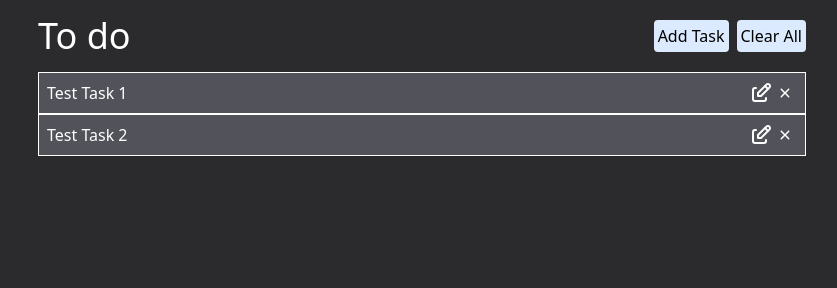
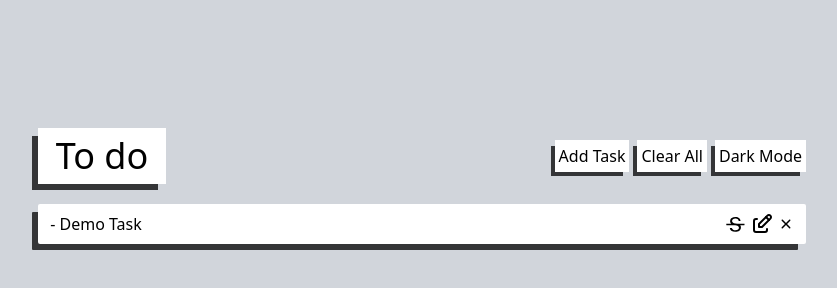
Before and after one commit to Christopher-Lamb/todo-list, a Gatsby site: page / in a window 1280 px wide. Shown: the whole page, without its empty margins (218-1055 px from the left). Built offline with nearby package versions, Linux system fonts and the light colour scheme; Gatsby itself is replaced by a stand-in of ours.

Commit message:
Dark and Light Mode and Completed Strikethrough

```diff
--- a/src/components/Button.jsx
+++ b/src/components/Button.jsx
@@ -1,8 +1,18 @@
 import React from "react";
+import { useDarkMode } from "../context/DarkModeContext";
 
-export default function Button({ children, onClick = () => {}, className }) {
+const ButtonStyle = (darkMode) => ({
+  background: darkMode ? "#4b5563" : "white",
+  color: darkMode ? "white" : "black",
+  boxShadow: darkMode ? "" : "-5px 5px 0px -1px rgba(0,0,0,0.75)",
+  borderRadius: darkMode ? "0.25rem" : "",
+  outline: darkMode ? "1px solid #9ca3af" : "",
+});
+
+export default function Button({ children, onClick = () => {}, className, style }) {
+  const darkMode = useDarkMode();
   return (
-    <button onClick={onClick} className={"bg-blue-100 text-black p-1 rounded active:translate-y-px " + className}>
+    <button onClick={onClick} className={"bg-blue-100 text-black p-1 active:translate-y-px text-sm md:text-base " + className} style={ButtonStyle(darkMode)}>
       {children}
     </button>
   );
--- a/src/components/Column.jsx
+++ b/src/components/Column.jsx
@@ -1,14 +1,14 @@
-import React from "react";
+import React, { useContext } from "react";
 import { Droppable } from "react-beautiful-dnd";
 import Task from "./Task";
 
-export default function Column({ id, tasks = [], onDelete = () => {}, onChange = () => {} }) {
+export default function Column({ id, tasks = [], onDelete = () => {}, onChange = () => {}, onCompleted = () => {} }) {
   return (
     <Droppable droppableId={id}>
       {(provided) => (
-        <div className="bg-zinc-600" ref={provided.innerRef} {...provided.droppableProps}>
+        <div ref={provided.innerRef} {...provided.droppableProps}>
           {tasks.map((task, i) => (
-            <Task key={task.id} index={i} {...task} onChange={onChange} onDelete={onDelete} />
+            <Task key={task.id} index={i} completed={task.completed} {...task} onChange={onChange} onDelete={onDelete} onCompleted={onCompleted} />
           ))}
           {provided.placeholder}
         </div>
--- a/src/components/Task.jsx
+++ b/src/components/Task.jsx
@@ -1,33 +1,104 @@
-import React, { useState } from "react";
+import React, { useEffect, useImperativeHandle, useRef, useState } from "react";
 import { Draggable } from "react-beautiful-dnd";
 import { IoIosClose } from "react-icons/io";
 import { TbEdit } from "react-icons/tb";
-
+import { AiOutlineStrikethrough } from "react-icons/ai";
+import { useDarkMode } from "../context/DarkModeContext";
 // const newText = `&nbsp;&nbsp;&nbsp;&nbsp;${&nbsp;}`
 
-export default function Task({ id, content, index, onChange = () => {}, onDelete = () => {} }) {
+const getContainerStyle = (darkMode, draggableStyle) => ({
+  background: darkMode ? "#4b5563" : "white",
+  outline: darkMode ? "1px solid #9ca3af" : "",
+  boxShadow: darkMode ? "" : "-7px 7px 0px -1px rgba(0,0,0,0.75)",
+  ...draggableStyle,
+});
+
+const getSelectorStyle = (darkMode, completed) => {
+  let light = {
+    color: "black",
+    background: completed ? "white" : "",
+    borderRadius: ".25rem",
+  };
+  let dark = {
+    color: "white",
+    background: completed ? "#4b5563" : "",
+  };
+
+  if (darkMode) return dark;
+  if (!darkMode) return light;
+};
+
+export default function Task({ id, content, index, completed, onChange = () => {}, onDelete = () => {}, onCompleted = () => {} }) {
   const [isEditing, setIsEditing] = useState(content === "" ? true : false);
+  const [height, setHeight] = useState(0);
+  const darkMode = useDarkMode();
+  const ref = useRef(null);
+
+  useEffect(() => {
+    if (ref) {
+      setHeight(ref.current.clientHeight);
+    }
+  }, [onChange]);
 
   return (
     <Draggable index={index} draggableId={id}>
-      {(provided) => (
-        <div className="border border-white min-h-[1.5rem] flex justify-between p-2 gap-4 text-wra" ref={provided.innerRef} {...provided.draggableProps} {...provided.dragHandleProps}>
-          {isEditing ? <TextInput text={content} onChange={(value) => onChange(id, value)} /> : <p className="break-all whitespace-pre-wrap">{content}</p>}
-          <div className="flex items-center">
-            <a className="cursor-pointer" onClick={() => setIsEditing((bool) => !bool)}>
-              <TbEdit color="white" size={"1.5rem"} />
-            </a>
-            <a className="cursor-pointer" onClick={() => onDelete(id)}>
-              <IoIosClose color="white" size={"1.5rem"} />
-            </a>
+      {(provided) => {
+        return (
+          <div
+            className="w-full h-full mt-3 rounded-sm"
+            ref={(el) => {
+              provided.innerRef(el);
+              if (ref) {
+                ref.current = el;
+              }
+            }}
+            {...provided.draggableProps}
+            {...provided.dragHandleProps}
+            style={getContainerStyle(darkMode, provided.draggableProps.style)}
+          >
+            {completed && (
+              <div className="relative">
+                <div
+                  className="absolute bg-black h-2 translate-y-[16px] left-[-1rem]"
+                  style={{ width: `calc(100% + 2rem)`, transform: `translateY(${height / 2 - 4}px)`, background: darkMode ? "rgb(255,255,255,.7)" : "rgb(53,54,55,.7)" }}
+                />
+              </div>
+            )}
+            <div className="flex justify-between p-2 gap-4">
+              {/* <div className="w-full h-full flex justify-between p-2 gap-4 mt-5" style={darkMode ? containerDarkStyles : containerLightStyles}> */}
+              {isEditing ? (
+                <TextInput text={content} onChange={(value) => onChange(id, value)} />
+              ) : (
+                <p style={{ color: darkMode ? "white" : "black" }} className={`break-all whitespace-pre-wrap ${completed ? "line-through" : ""}`}>
+                  {content}
+                </p>
+              )}
+              <div className="flex items-center">
+                {!isEditing && (
+                  <a className="cursor-pointer mr-1 z-[1]" onClick={() => onCompleted(id, !completed)}>
+                    <AiOutlineStrikethrough style={getSelectorStyle(darkMode, completed)} size={"1.3rem"} />
+                  </a>
+                )}
+                {!completed && (
+                  <a className="cursor-pointer" onClick={() => setIsEditing((bool) => !bool)}>
+                    <TbEdit color={darkMode ? "white" : "black"} size={"1.5rem"} />
+                  </a>
+                )}
+                <a className="cursor-pointer z-[1]" onClick={() => onDelete(id)}>
+                  <IoIosClose style={getSelectorStyle(darkMode, completed)} size={"1.5rem"} />
+                </a>
+              </div>
+              {/* </div> */}
+            </div>
           </div>
-        </div>
-      )}
+        );
+      }}
     </Draggable>
   );
 }
 
 const TextInput = ({ onChange = () => {}, text }) => {
+  const darkMode = useDarkMode();
   const autoResize = (textarea) => {
     textarea.style.height = "1.5rem";
     const previousScrollHeight = textarea.scrollHeight;
@@ -48,9 +119,14 @@ const TextInput = ({ onChange = () => {}, text }) => {
   //line height = fontsize * 1.5
   return (
     <textarea
-      autoFocus="true"
-      className="text-black px-2 w-full h-[1.5rem] resize-none"
-      onFocus={(e) => (e.target.style.height = e.target.scrollHeight + "px")}
+      autoFocus={true}
+      className="text-black px-2 w-full h-[1.5rem] resize-none rounded"
+      style={{ outline: darkMode ? "" : "1px solid black" }}
+      onFocus={(e) => {
+        e.target.style.height = e.target.scrollHeight + "px";
+        e.target.style.outline = "2px solid #005fcc";
+      }}
+      onBlur={(e) => (e.target.style.outline = "1px solid black")}
       onChange={(e) => {
         autoResize(e.target);
         onChange(e.target.value);
--- /dev/null
+++ b/src/context/DarkModeContext.jsx
@@ -0,0 +1,11 @@
+import React, { createContext, useContext } from "react";
+
+const DarkModeContext = createContext(true);
+
+export default function DarkModeProvider({ value, children }) {
+  return <DarkModeContext.Provider value={value}>{children}</DarkModeContext.Provider>;
+}
+
+export function useDarkMode() {
+  return useContext(DarkModeContext);
+}
--- a/src/pages/index.js
+++ b/src/pages/index.js
@@ -2,20 +2,30 @@ import React, { useState, useEffect } from "react";
 import { DragDropContext } from "react-beautiful-dnd";
 import Column from "../components/Column";
 import Button from "../components/Button";
+import DarkModeProvider, { useDarkMode } from "../context/DarkModeContext";
 
 const TodoListPage = () => {
-  const [tasks, setTasks] = useState({ "task-1": { id: "task-1", content: "Test Task 1" }, "task-2": { id: "task-2", content: "Test Task 2" } });
-  const [taskIds, setTaskIds] = useState(["task-1", "task-2"]);
-  console.log(tasks["task-1"]);
+  const [tasks, setTasks] = useState({});
+  const [taskIds, setTaskIds] = useState([]);
+  const [darkMode, setDarkMode] = useState(false);
   const renderTasks = taskIds.map((id) => tasks[id]);
-  console.log(renderTasks);
 
   useEffect(() => {
-    const storedTodos = localStorage.getItem("todos");
+    let storedTodos = localStorage.getItem("todos");
     if (Object.is(storedTodos, null)) {
-      localStorage.setItem("todo", "");
+      storedTodos = { tasks: { demo: { id: "demo", content: " - Demo Task", completed: false } }, taskIds: ["demo"] };
+      localStorage.setItem("todos", JSON.stringify(storedTodos));
+    } else {
+      storedTodos = JSON.parse(storedTodos);
     }
+    // storedTodos = storedTodos;
+    setTaskIds(storedTodos["taskIds"]);
+    setTasks(storedTodos["tasks"]);
   }, []);
+
+  const localStorageSave = (tasks, taskIds) => {
+    localStorage.setItem("todos", JSON.stringify({ tasks, taskIds }));
+  };
 
   const onDragEnd = (res) => {
     const { destination, source, draggableId } = res;
@@ -28,50 +38,73 @@ const TodoListPage = () => {
     newTaskIds.splice(from, 1);
     newTaskIds.splice(to, 0, draggableId);
     setTaskIds(newTaskIds);
+    localStorageSave(tasks, newTaskIds);
 
     // console.log(res);
   };
 
   const handleAddTask = () => {
     const newId = crypto.randomUUID();
-    setTasks((t) => ({ ...t, [newId]: { id: newId, content: "" } }));
+    setTasks((t) => ({ ...t, [newId]: { id: newId, content: "", completed: false } }));
     setTaskIds((ids) => [...ids, newId]);
   };
 
   const handleDelete = (delId) => {
-    setTaskIds((ids) => ids.filter((id) => id !== delId));
+    const newTaskIds = taskIds.filter((id) => id !== delId);
+    setTaskIds(newTaskIds);
     let newTasks = { ...tasks };
     delete newTasks[delId];
     setTasks(newTasks);
+    localStorageSave(newTasks, newTaskIds);
   };
 
   const handleChange = (changeId, value) => {
-    console.log(changeId, value);
     let newTasks = { ...tasks };
     newTasks[changeId] = { ...newTasks[changeId], content: value };
     setTasks(newTasks);
+    localStorageSave(newTasks, taskIds);
   };
 
   const handleClear = () => {
     setTasks({});
     setTaskIds([]);
+    localStorageSave({}, []);
+  };
+
+  const handleDarkModeSwitch = () => {
+    setDarkMode((dm) => !dm);
+    if (!darkMode) window.document.children[0].style.background = "#111827";
+    if (darkMode) window.document.children[0].style.background = "#d1d5db";
+  };
+
+  const handleCompleted = (compId, isComplete) => {
+    let newTasks = { ...tasks };
+    newTasks[compId].completed = isComplete;
+    setTasks(newTasks);
+    localStorageSave(newTasks, taskIds);
   };
 
   return (
     <DragDropContext onDragEnd={onDragEnd}>
-      <div className="max-w-3xl mx-auto">
-        <div className="flex justify-between items-center my-4">
-          <h1 className="text-4xl">To do</h1>
-          <div>
-            <Button onClick={handleAddTask} className="mr-2">
-              Add Task
-            </Button>
-            <Button onClick={handleClear}>Clear All</Button>
+      <DarkModeProvider value={darkMode}>
+        <div className="max-w-3xl mx-auto mt-32 px-8 lg:p-0">
+          <div className="flex justify-between md:items-center my-4 gap-3 md:gap-0 flex-col sm:flex-row mb-5">
+            <Header>To do</Header>
+            <div className="flex">
+              <Button style={darkMode ? { color: "black", background: "rgb(244,242,243)" } : { color: "white", background: "rgb(41,42,43)" }} onClick={handleAddTask} className="mr-2">
+                Add Task
+              </Button>
+              <Button style={darkMode ? { color: "black", background: "rgb(244,242,243)" } : { color: "white", background: "rgb(41,42,43)" }} className="mr-2" onClick={handleClear}>
+                Clear All
+              </Button>
+              <Button style={darkMode ? { color: "black", background: "rgb(244,242,243)" } : { color: "white", background: "rgb(41,42,43)" }} onClick={handleDarkModeSwitch}>
+                Dark Mode
+              </Button>
+            </div>
           </div>
+          <Column id="todo" tasks={renderTasks} onDelete={handleDelete} onChange={handleChange} onCompleted={handleCompleted} />
         </div>
-        <Column id="todo" tasks={renderTasks} onDelete={handleDelete} onChange={handleChange} />
-
-      </div>
+      </DarkModeProvider>
     </DragDropContext>
   );
 };
@@ -79,3 +112,22 @@ const TodoListPage = () => {
 export default TodoListPage;
 
 export const Head = () => <title>Todo List</title>;
+
+const HeaderStyle = (darkMode) => ({
+  background: darkMode ? "#4b5563" : "white",
+  color: darkMode ? "white" : "black",
+  boxShadow: darkMode ? "" : "-7px 7px 0px -1px rgba(0,0,0,0.75)",
+  borderRadius: darkMode ? "0.25rem" : "",
+  outline: darkMode ? "1px solid #9ca3af" : "",
+  padding: "0.5rem 1rem",
+});
+
+const Header = ({ children }) => {
+  const darkMode = useDarkMode();
+
+  return (
+    <h1 className="text-4xl w-32 text-center" style={HeaderStyle(darkMode)}>
+      {children}
+    </h1>
+  );
+};
--- a/src/styles/global.css
+++ b/src/styles/global.css
@@ -3,6 +3,5 @@
 @tailwind utilities;
 
 html {
-  background: rgb(43, 43, 45);
-  color: white;
+  background: #d1d5db;
 }
```
